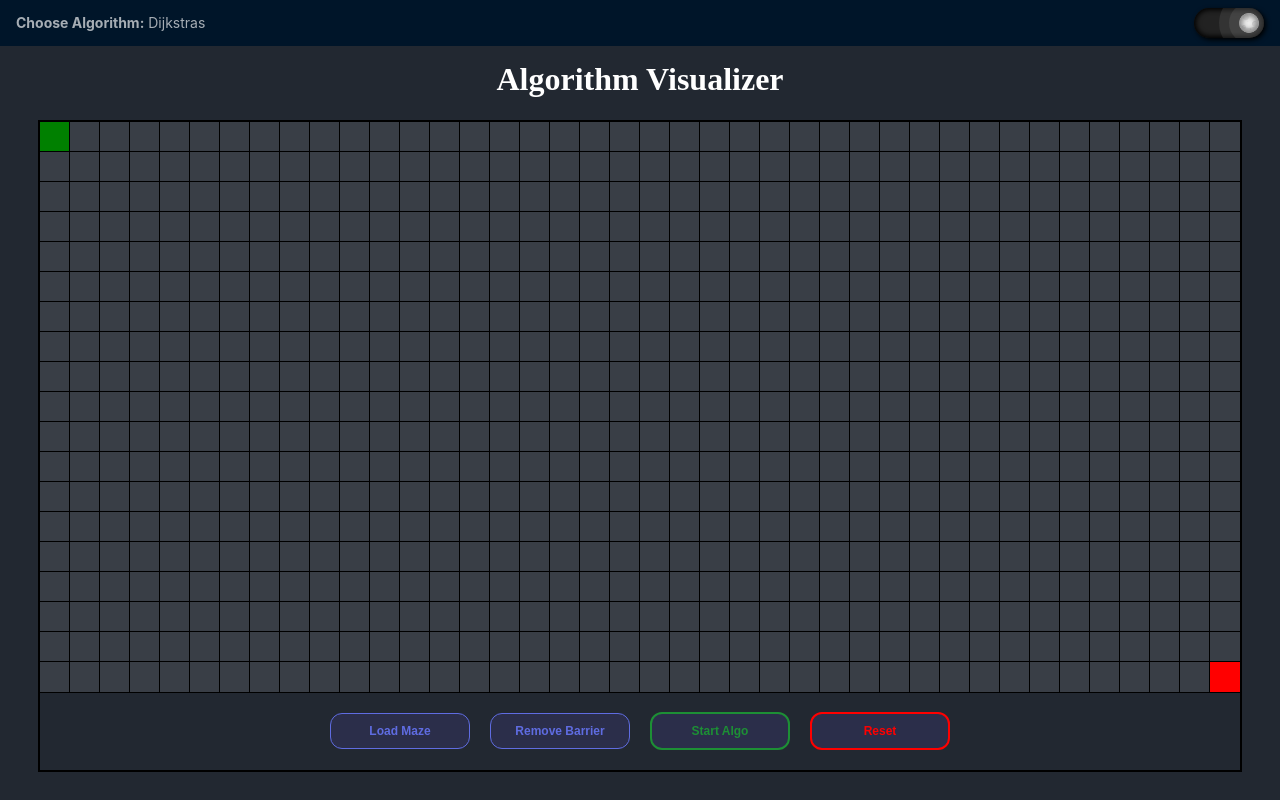
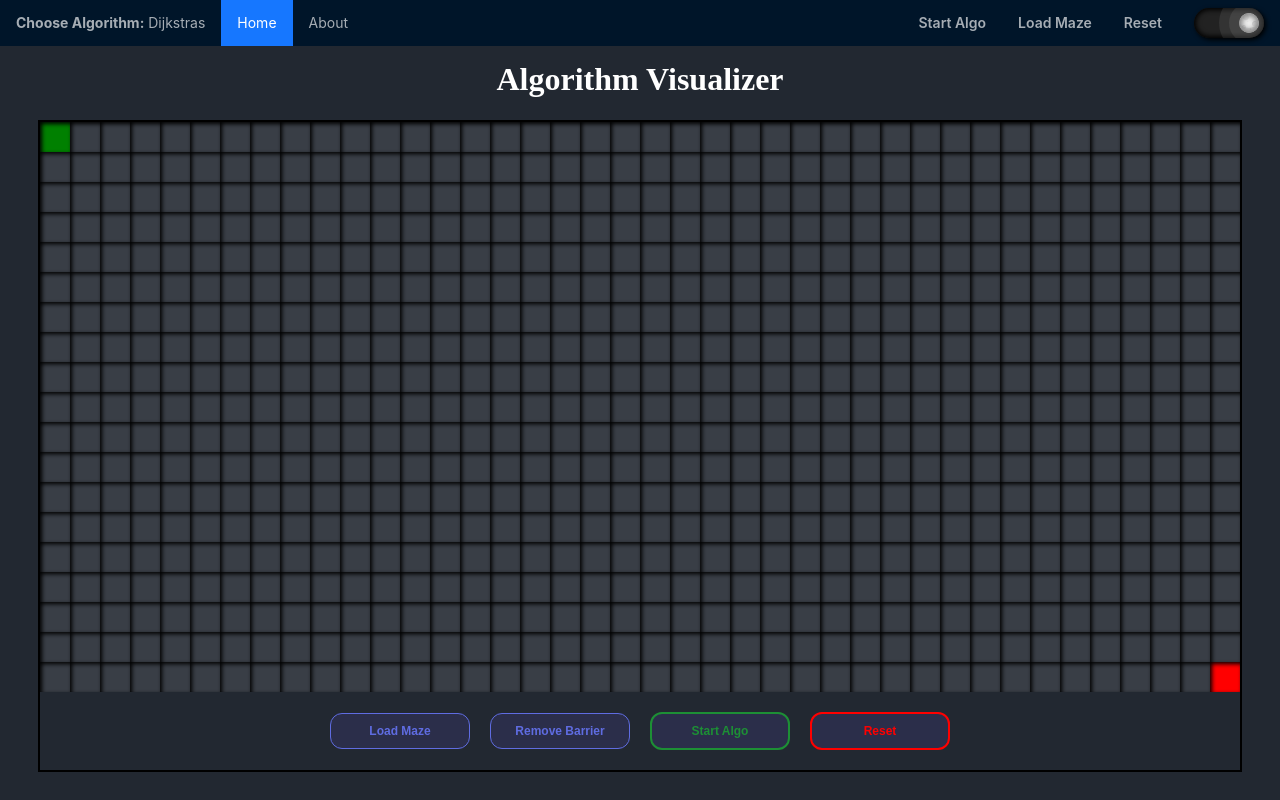
Before and after one commit to shaikh47/path-finder-react, a React (Vite) app: page / in a window 1280 px wide. Built offline with nearby package versions, Linux system fonts and the light colour scheme.

Commit message:
added react router and some style changes

```diff
--- a/package.json
+++ b/package.json
@@ -13,7 +13,8 @@
   "dependencies": {
     "antd": "^5.6.1",
     "react": "^18.2.0",
-    "react-dom": "^18.2.0"
+    "react-dom": "^18.2.0",
+    "react-router-dom": "^6.12.1"
   },
   "devDependencies": {
     "@types/react": "^18.0.37",
--- a/src/components/Canvas.jsx
+++ b/src/components/Canvas/Canvas.jsx
@@ -1,11 +1,11 @@
 import { useState, useRef, useEffect } from "react";
 import styles from "./Canvas.module.css";
 
-import { dijkstras } from "../calculations/Dijkstras";
-import { dfs } from "../calculations/Dfs";
+import { dijkstras } from "../../calculations/Dijkstras";
+import { dfs } from "../../calculations/Dfs";
 
-import { randomObstacleGenerator } from "../calculations/GenerateMaze";
-import { deleteArrElement } from "../calculations/Utils";
+import { randomObstacleGenerator } from "../../calculations/GenerateMaze";
+import { deleteArrElement } from "../../calculations/Utils";
 
 const traverseTillDestinaton = true;
 const segmentDimension = 30;
@@ -21,7 +21,7 @@ const delay = (delayInms) => {
   return new Promise((resolve) => setTimeout(resolve, delayInms));
 };
 
-function Canvas({ darkMode, algorithm }) {
+function Canvas({ darkMode, algorithm, handleStartClick }) {
   const pathColor = darkMode ? "#F9B208" : "#FF7396";
   const searchColor = darkMode ? "#537EC5" : "#98EECC";
   const barrierColor = darkMode ? "#66347F" : "#393053";
@@ -208,6 +208,8 @@ function Canvas({ darkMode, algorithm }) {
             style={{
               transition: optimalPath.length > 0 ? "background 0.5s ease" : "",
               background: provideColor(i),
+              boxShadow: barrier.includes(i) ? "none" : "",
+              outline: barrier.includes(i) ? "1px solid" : "",
             }}
             className={`
               ${styles.segment}
--- a/src/components/Canvas.module.css
+++ b/src/components/Canvas/Canvas.module.css
@@ -7,13 +7,15 @@
 }
 
 .segment {
-  outline: 1px solid;
+  /* outline: 1px solid; */
   width: 30px;
   height: 30px;
   display: flex;
   justify-content: center;
   align-items: center;
   background-color: rgb(255, 255, 255);
+
+  box-shadow: inset 2px 2px 4px black;
 }
 
 .segmentDarkMode {
@@ -22,10 +24,12 @@
 
 .segmentSetBeginning:hover {
   background: #1d8f35 !important;
+  box-shadow: none;
 }
 
 .segmentSetDestination:hover {
   background: red !important;
+  box-shadow: none;
 }
 
 .segment p:hover {
--- a/src/components/Navbar/Navbar.jsx
+++ b/src/components/Navbar/Navbar.jsx
@@ -1,20 +1,23 @@
 import { Menu } from "antd";
+import styles from "./Navbar.module.css";
 import { useState, useEffect, useContext } from "react";
 import Switch from "../../components/switch/Switch";
+import { Link } from "react-router-dom";
 
 import DarkModeContext from "../../context/darkmode";
-import AlgorithmContext from "../../context/selectedAlgorithm"
+import AlgorithmContext from "../../context/selectedAlgorithm";
 
-const Navbar = () => {
+const Navbar = ({
+  current,
+  handleStartClick,
+  handleLoadMazeClick,
+  handleResetClick,
+}) => {
   const { darkMode, toggleDarkMode } = useContext(DarkModeContext);
   const { algorithm, setAlgorithm } = useContext(AlgorithmContext);
 
-  const [current, setCurrent] = useState("mail");
-  // const [algorithm, setAlgorithm] = useState("Dijkstras");
-
   const onClick = (e) => {
-    console.log("clicked ", e);
-    // setCurrent(e.key);
+    console.log("Clicked Item: ", e);
   };
 
   const onAlgorithmClick = (e) => {
@@ -44,20 +47,59 @@ const Navbar = () => {
         key="submenu:1"
         title={algoTitle}
         onClick={onAlgorithmClick}
+        style={{
+          background: "none",
+        }}
       >
         <Menu.Item key={"Dijkstras"}>Dijkstras</Menu.Item>
         <Menu.Item key={"DFS"}>DFS</Menu.Item>
       </Menu.SubMenu>
+
+      <Menu.Item key="home">
+        <Link to={`/`}>Home</Link>
+      </Menu.Item>
+
+      <Menu.Item key="about">
+        <Link to={`/about`}>About</Link>
+      </Menu.Item>
+
+      <Menu.Item
+        className={`${styles.rightElement} ${styles.startButton}`}
+        key="start"
+        onClick={handleStartClick}
+      >
+        Start Algo
+      </Menu.Item>
+
+      <Menu.Item
+        className={`${styles.controlButtons}`}
+        style={{
+          display: "flex",
+          alignItems: "center",
+          justifyContent: "center",
+        }}
+        key="load-maze"
+        onClick={handleLoadMazeClick}
+      >
+        Load Maze
+      </Menu.Item>
+
+      <Menu.Item
+        key="reset"
+        className={`${styles.resetButton}`}
+        onClick={handleResetClick}
+      >
+        Reset
+      </Menu.Item>
 
       <Menu.Item
         style={{
           display: "flex",
           alignItems: "center",
           justifyContent: "center",
-          marginLeft: "auto",
         }}
         disabled
-        key="setting:5"
+        key="setting:3"
       >
         <Switch value={darkMode} onToggle={toggleDarkMode} />
       </Menu.Item>
--- /dev/null
+++ b/src/components/Navbar/Navbar.module.css
@@ -0,0 +1,29 @@
+.rightElement {
+  margin-left: auto !important;
+}
+
+.resetButton {
+  color: #ff0000;
+  font-weight: 600;
+}
+
+.resetButton:hover {
+  background: #ff0000 !important;
+}
+
+.startButton {
+  color: #1d8f35;
+  font-weight: 600;
+}
+
+.startButton:hover {
+  background: #1d8f35 !important;
+}
+
+.controlButtons {
+  font-weight: 600;
+}
+
+.controlButtons:hover {
+  background: #5f6ce1 !important;
+}
--- a/src/index.css
+++ b/src/index.css
@@ -1,7 +1,11 @@
 body {
   margin: 0;
   min-width: 320px;
-  min-height: 100vh;
+  /* min-height: 100vh; */
 
   background-color: #222831;
 }
+
+#root {
+  height: 100vh;
+}
--- a/src/main.jsx
+++ b/src/main.jsx
@@ -1,15 +1,33 @@
 import React from "react";
 import ReactDOM from "react-dom/client";
-import App from "./App.jsx";
 import "./index.css";
 import { Provider } from "./context/darkmode.jsx";
 import { AlgorithmProvider } from "./context/selectedAlgorithm.jsx";
+
+import Home from "./pages/Home";
+import About from "./pages/About";
+import ErrorPage from "./pages/ErrorPage";
+
+import { createBrowserRouter, RouterProvider } from "react-router-dom";
+
+const router = createBrowserRouter([
+  {
+    path: "/",
+    element: <Home />,
+    errorElement: <ErrorPage />,
+  },
+  {
+    path: "/about",
+    element: <About />,
+    errorElement: <ErrorPage />,
+  },
+]);
 
 ReactDOM.createRoot(document.getElementById("root")).render(
   <AlgorithmProvider>
     <Provider>
       <React.StrictMode>
-        <App />
+        <RouterProvider router={router} />
       </React.StrictMode>
     </Provider>
   </AlgorithmProvider>
--- /dev/null
+++ b/src/pages/About.jsx
@@ -0,0 +1,42 @@
+import Navbar from "../components/Navbar/Navbar";
+import DarkModeContext from "../context/darkmode";
+import { useContext } from "react";
+
+function About() {
+  const { darkMode } = useContext(DarkModeContext);
+
+  return (
+    <>
+      <Navbar current="about" />
+      <div
+        style={{
+          display: "flex",
+          justifyContent: "center",
+          alignItems: "center",
+          flexDirection: "column",
+          height: "100%",
+          background: darkMode ? "" : "white",
+        }}
+      >
+        <h1
+          style={{
+            color: darkMode ? "" : "black",
+          }}
+        >
+          About
+        </h1>
+        <p
+          style={{
+            color: darkMode ? "white" : "black",
+            fontSize: "1.1rem"
+          }}
+        >
+          This is a Algorithm Visualizer application which was built using
+          Javascript front end Library React JS
+        </p>
+      </div>
+    </>
+  );
+}
+
+export default About;
--- /dev/null
+++ b/src/pages/ErrorPage.jsx
@@ -0,0 +1,23 @@
+import { useRouteError } from "react-router-dom";
+
+export default function ErrorPage() {
+  const error = useRouteError();
+  console.error(error);
+
+  return (
+    <div
+      style={{
+        display: "flex",
+        flexDirection: "column",
+        justifyContent: "center",
+        alignItems: "center",
+      }}
+    >
+      <h1>Oops!</h1>
+      <p>Sorry, an unexpected error has occurred.</p>
+      <p>
+        <i>{error.statusText || error.message}</i>
+      </p>
+    </div>
+  );
+}
--- /dev/null
+++ b/src/pages/Home.jsx
@@ -0,0 +1,52 @@
+import "../App.css";
+import Canvas from "../components/Canvas/Canvas";
+import Navbar from "../components/Navbar/Navbar";
+
+import DarkModeContext from "../context/darkmode";
+import AlgorithmContext from "../context/selectedAlgorithm";
+
+import { useState, useEffect, useContext } from "react";
+
+function Home() {
+  const { darkMode, toggleDarkMode } = useContext(DarkModeContext);
+  const { algorithm, setAlgorithm } = useContext(AlgorithmContext);
+
+  useEffect(() => {
+    document.body.style.backgroundColor = darkMode ? "#222831" : "white";
+  }, [darkMode]);
+
+  const handleStartClick = () => {
+    console.log("clicked start");
+  };
+
+  const handleLoadMazeClick = () => {
+    console.log("clicked load mazes");
+  };
+
+  const handleResetClick = () => {
+    console.log("clicked reset");
+  };
+
+  return (
+    <>
+      <Navbar
+        current="home"
+        handleStartClick={handleStartClick}
+        handleLoadMazeClick={handleLoadMazeClick}
+        handleResetClick={handleResetClick}
+      />
+      <div className="container">
+        <h1 style={{ color: darkMode ? "white" : "#222831" }}>
+          Algorithm Visualizer
+        </h1>
+        <Canvas
+          darkMode={darkMode}
+          algorithm={algorithm}
+          handleStartClick={handleStartClick}
+        />
+      </div>
+    </>
+  );
+}
+
+export default Home;
```
